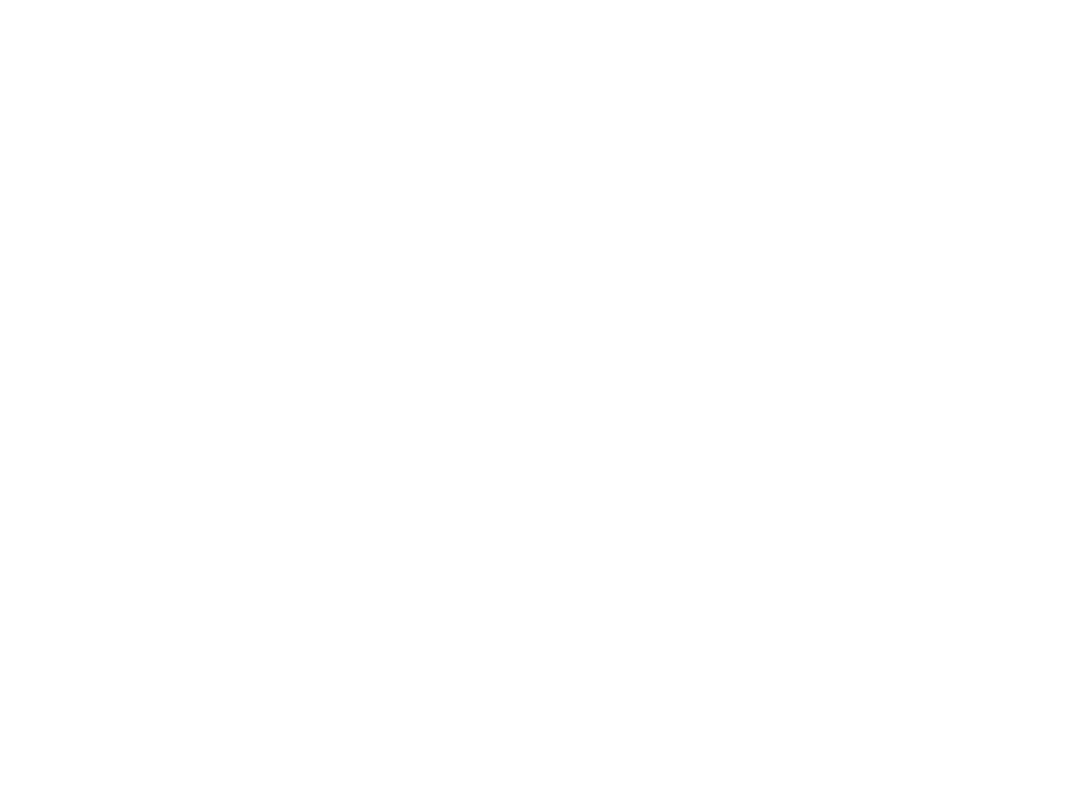
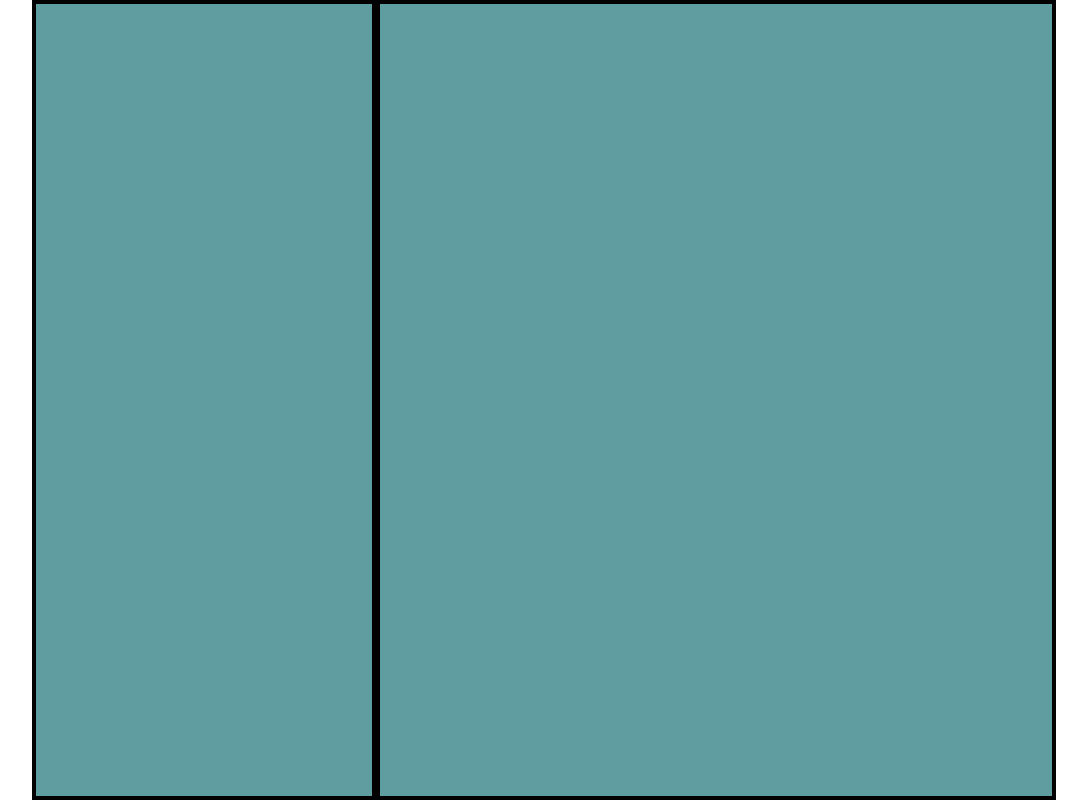
Before and after one commit to hassan-a2h/sign-up-form, a plain HTML site: page index.html in a window 1280 px wide. Shown: the whole page, without its empty margins (96-1183 px from the left). Drawn offline with Linux system fonts and the light colour scheme.

Commit message:
Create containers for each section
Add divs for sidebar and main-form. Remove default styling and give temporary borders and colors to visualize sections.

```diff
--- a/index.html
+++ b/index.html
@@ -8,6 +8,10 @@
   <link rel="stylesheet" href="styles.css">
 </head>
 <body>
-
+  <div class="container">
+    <div class="sidebar">
+    </div>
+    <div class="form-container"></div>
+  </div>
 </body>
 </html>
--- a/styles.css
+++ b/styles.css
@@ -0,0 +1,21 @@
+body {
+  margin: 0 10vw;
+  padding: 0;
+}
+.container {
+  display: flex;
+  height: 100vh;
+}
+
+.sidebar {
+  flex: 1;
+}
+
+.form-container {
+  flex: 2;
+}
+
+.form-container, .sidebar {
+  background-color: cadetblue;
+  border: 4px solid black;
+}
```
